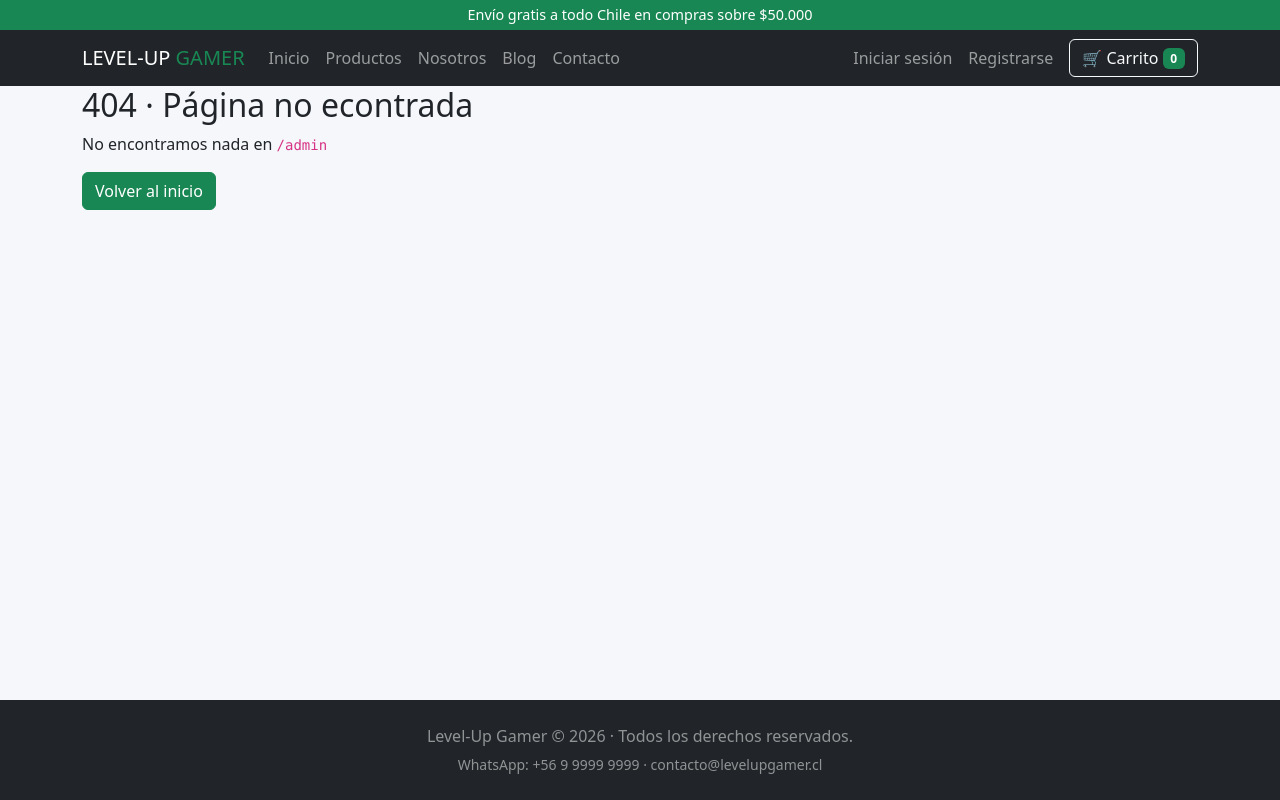
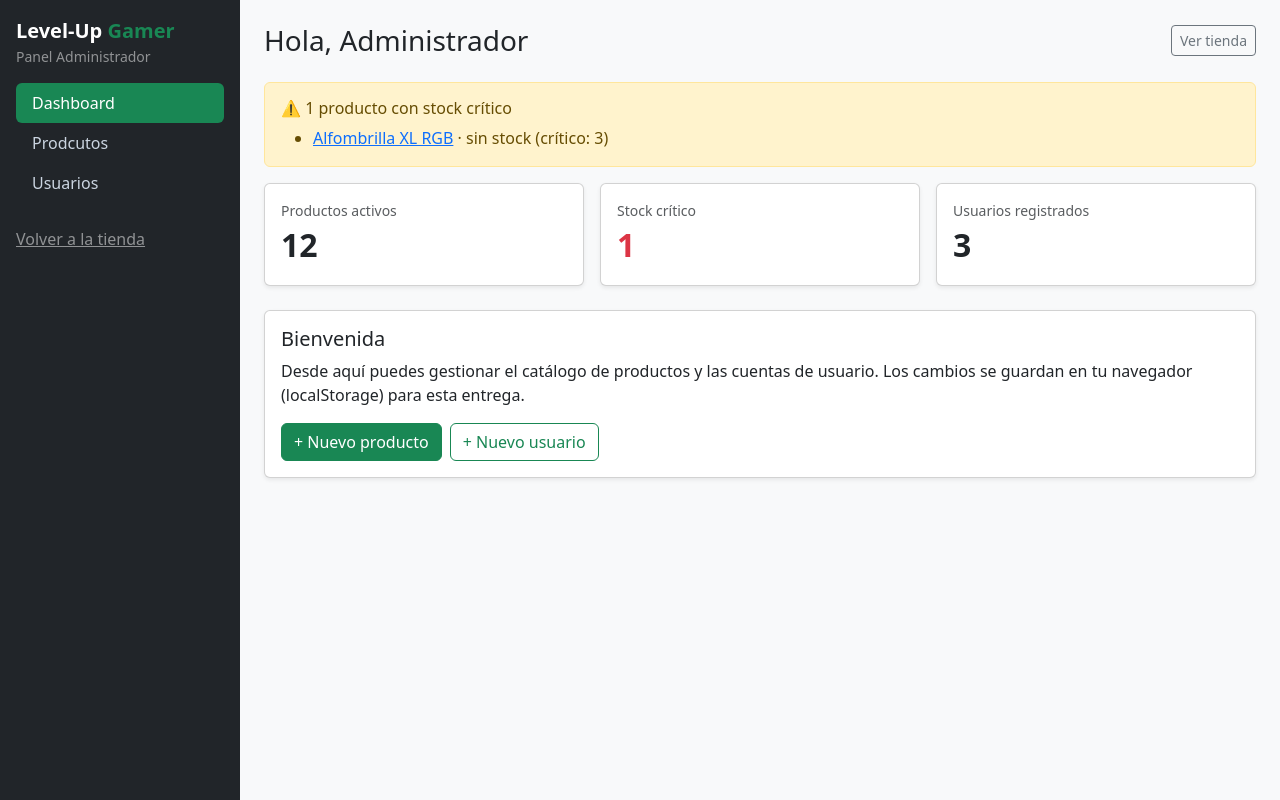
Before and after one commit to origiN793/Prueba_caso_lvlup_gamer, a React (Vite) app in the folder tienda-react/: page /admin in a window 1280 px wide. Built offline with nearby package versions, Linux system fonts and the light colour scheme.

Commit message:
Se agrego la vista de administrador: datos en localStorage, layout lateral y dashboard con alerta de stock critico

```diff
--- a/tienda-react/src/App.jsx
+++ b/tienda-react/src/App.jsx
@@ -1,7 +1,10 @@
 import { useState, useEffect } from 'react'
 import { Routes, Route } from 'react-router'
 
+
 import Layout from './componentes/Layout.jsx'
+import AdminLayout from './componentes/admin/AdminLayout.jsx'
+import Dashboard from './paginas/admin/Dashboard.jsx'
 import Carrito from './componentes/Carrito.jsx'
 import Inicio from './paginas/Inicio.jsx'
 import Productos from './paginas/Productos.jsx'
@@ -80,6 +83,10 @@ function App() {
           {/* Comodín: atrapa cualquier dirección que no coincida con las anteriores */}
           <Route path="*" element={<NoEncontrada />} />
         </Route>
+        {/* ---------- Panel de administración: tiene su propio layout ---------- */}
+        <Route path="/admin" element={<AdminLayout />}>
+          <Route index element={<Dashboard />} />
+        </Route>
       </Routes>
 
       <Carrito
--- /dev/null
+++ b/tienda-react/src/componentes/admin/AdminLayout.jsx
@@ -0,0 +1,30 @@
+import { Outlet, NavLink, Link } from 'react-router'
+import { Nav } from 'react-bootstrap'
+
+function AdminLayout() {
+    return (
+        <div className="d-flex flex-column flex-md-row min-vh-100">
+            <aside className="barra-admin bg-dark text-white p-3">
+                <div className="fw-bold fs-5">
+                    Level-Up <span className="text-success">Gamer</span>
+                </div>
+                <small className="text-white-50 d-block mb-3">Panel Administrador</small>
+
+                <Nav variant="pills" className="flex-column">
+                    <Nav.Link as={NavLink} to="/admin" end>Dashboard</Nav.Link>
+                    <Nav.Link as={NavLink} to="/admin/productos">Prodcutos</Nav.Link>
+                    <Nav.Link as={NavLink} to="/admin/usuarios">Usuarios</Nav.Link>
+                </Nav>
+
+                <Link to="/" className="d-block mt-4 text-white-50">
+                    Volver a la tienda
+                </Link>
+            </aside>
+
+            <main className="flex-grow-1 p-4 bg-body-tertiary">
+                <Outlet />
+            </main>
+        </div>
+    )
+}
+export default AdminLayout
--- /dev/null
+++ b/tienda-react/src/data/adminDatos.js
@@ -0,0 +1,96 @@
+// Datos del panel de administración, guardados en localStorage.
+
+import productosBase from './productos.js'
+
+export const categorias = [
+  'Juegos de Mesa',
+  'Accesorios',
+  'Consolas',
+  'Computadores',
+  'Sillas Gamers',
+  'Monitores',
+  'Poleras Personalizadas',
+]
+
+export const tiposUsuario = ['Administrador', 'Vendedor', 'Cliente']
+
+const CLAVE_PRODUCTOS = 'admin_productos'
+const CLAVE_USUARIOS = 'admin_usuarios'
+
+const usuariosIniciales = [
+  { id: 1, run: '191102226', nombre: 'Javiera', apellidos: 'Muñoz Rojas', correo: 'javiera.munoz@duoc.cl', tipo: 'Administrador', region: 'Región Metropolitana de Santiago', comuna: 'Santiago', direccion: 'Av. Siempre Viva 123' },
+  { id: 2, run: '128574936', nombre: 'Matías', apellidos: 'Contreras Silva', correo: 'matias.contreras@gmail.com', tipo: 'Vendedor', region: 'Región del Biobío', comuna: 'Concepción', direccion: 'Calle Los Aromos 456' },
+  { id: 3, run: '205931189', nombre: 'Fernanda', apellidos: 'López Díaz', correo: 'fernanda.lopez@gmail.com', tipo: 'Cliente', region: 'Región de Valparaíso', comuna: 'Viña del Mar', direccion: 'Pasaje Las Rosas 789' },
+]
+
+// ---------- Funciones auxiliares (no se exportan) ----------
+
+// Lee una lista guardada. Si no existe (o está corrupta), guarda y devuelve los valores iniciales.
+function leer(clave, valoresIniciales) {
+  try {
+    const guardado = localStorage.getItem(clave)
+    if (guardado) return JSON.parse(guardado)
+  } catch {
+    // si está corrupto, partimos de cero
+  }
+  localStorage.setItem(clave, JSON.stringify(valoresIniciales))
+  return valoresIniciales
+}
+
+function guardar(clave, lista) {
+  localStorage.setItem(clave, JSON.stringify(lista))
+}
+
+// El id nuevo es el más alto + 1
+function siguienteId(lista) {
+  return lista.reduce((mayor, item) => Math.max(mayor, item.id), 0) + 1
+}
+
+// ---------- Productos ----------
+
+export function obtenerProductos() {
+  // Los productos de la tienda no traen id: se lo agregamos según su posición
+  const iniciales = productosBase.map((producto, indice) => ({ ...producto, id: indice + 1 }))
+  return leer(CLAVE_PRODUCTOS, iniciales)
+}
+
+export function buscarProducto(id) {
+  return obtenerProductos().find((p) => p.id === Number(id)) ?? null
+}
+
+
+export function guardarProducto(producto) {
+  const lista = obtenerProductos()
+  if (producto.id) {
+    guardar(CLAVE_PRODUCTOS, lista.map((p) => (p.id === producto.id ? producto : p)))
+  } else {
+    guardar(CLAVE_PRODUCTOS, [...lista, { ...producto, id: siguienteId(lista) }])
+  }
+}
+
+export function eliminarProducto(id) {
+  guardar(CLAVE_PRODUCTOS, obtenerProductos().filter((p) => p.id !== Number(id)))
+}
+
+// ---------- Usuarios ----------
+
+export function obtenerUsuarios() {
+  return leer(CLAVE_USUARIOS, usuariosIniciales)
+}
+
+export function buscarUsuario(id) {
+  return obtenerUsuarios().find((u) => u.id === Number(id)) ?? null
+}
+
+export function guardarUsuario(usuario) {
+  const lista = obtenerUsuarios()
+  if (usuario.id) {
+    guardar(CLAVE_USUARIOS, lista.map((u) => (u.id === usuario.id ? usuario : u)))
+  } else {
+    guardar(CLAVE_USUARIOS, [...lista, { ...usuario, id: siguienteId(lista) }])
+  }
+}
+
+export function eliminarUsuario(id) {
+  guardar(CLAVE_USUARIOS, obtenerUsuarios().filter((u) => u.id !== Number(id)))
+}
--- a/tienda-react/src/index.css
+++ b/tienda-react/src/index.css
@@ -33,3 +33,23 @@ body {
 .imagen-articulo {
   max-width: 600px;
 }
+
+.barra-admin {
+  width: 100%;
+}
+
+@media (min-width: 768px) {
+  .barra-admin {
+    width: 240px;
+    flex-shrink: 0;
+  }
+}
+
+.barra-admin .nav-link {
+  color:  #cbd5e1;
+}
+
+.barra-admin .nav-link.active {
+  background-color: #198754;
+  color: #fff;
+}
--- /dev/null
+++ b/tienda-react/src/paginas/admin/Dashboard.jsx
@@ -0,0 +1,82 @@
+import { Link } from 'react-router'
+import { Row, Col, Card, Button, Alert } from 'react-bootstrap'
+import { obtenerProductos, obtenerUsuarios } from '../../data/adminDatos.js'
+
+function Dashboard() {
+  const productos = obtenerProductos()
+  const usuarios = obtenerUsuarios()
+
+  // Dato derivado: un producto está en nivel crítico si su stock es menor o igual al umbral
+  const criticos = productos.filter((p) => p.stock <= p.stockCritico)
+
+  return (
+    <>
+      <div className="d-flex justify-content-between align-items-center mb-4">
+        <h1 className="h3 mb-0">Hola, Administrador</h1>
+        <Button as={Link} to="/" variant="outline-secondary" size="sm">
+          Ver tienda
+        </Button>
+      </div>
+
+      {/* ---------- Alerta de stock crítico ---------- */}
+      {criticos.length > 0 && (
+        <Alert variant="warning">
+          <Alert.Heading className="h6">
+            ⚠️ {criticos.length} {criticos.length === 1 ? 'producto' : 'productos'} con stock crítico
+          </Alert.Heading>
+          <ul className="mb-0">
+            {criticos.map((p) => (
+              <li key={p.id}>
+                <Link to={`/admin/productos/editar/${p.id}`}>{p.nombre}</Link>
+                {' · '}
+                {p.stock === 0 ? 'sin stock' : `quedan ${p.stock}`} (crítico: {p.stockCritico})
+              </li>
+            ))}
+          </ul>
+        </Alert>
+      )}
+
+      {/* ---------- Estadísticas ---------- */}
+      <Row xs={1} md={3} className="g-3 mb-4">
+        <Col>
+          <Card body className="shadow-sm">
+            <div className="text-muted small">Productos activos</div>
+            <div className="fs-2 fw-bold">{productos.length}</div>
+          </Card>
+        </Col>
+        <Col>
+          <Card body className="shadow-sm">
+            <div className="text-muted small">Stock crítico</div>
+            <div className={`fs-2 fw-bold ${criticos.length > 0 ? 'text-danger' : ''}`}>
+              {criticos.length}
+            </div>
+          </Card>
+        </Col>
+        <Col>
+          <Card body className="shadow-sm">
+            <div className="text-muted small">Usuarios registrados</div>
+            <div className="fs-2 fw-bold">{usuarios.length}</div>
+          </Card>
+        </Col>
+      </Row>
+
+      <Card body className="shadow-sm">
+        <h2 className="h5">Bienvenida</h2>
+        <p>
+          Desde aquí puedes gestionar el catálogo de productos y las cuentas de usuario.
+          Los cambios se guardan en tu navegador (localStorage) para esta entrega.
+        </p>
+        <div className="d-flex gap-2 flex-wrap">
+          <Button as={Link} to="/admin/productos/nuevo" variant="success">
+            + Nuevo producto
+          </Button>
+          <Button as={Link} to="/admin/usuarios/nuevo" variant="outline-success">
+            + Nuevo usuario
+          </Button>
+        </div>
+      </Card>
+    </>
+  )
+}
+
+export default Dashboard
```
